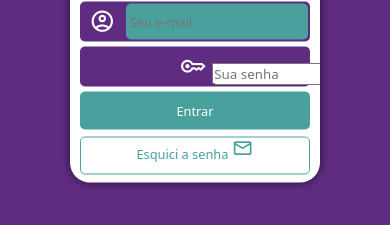
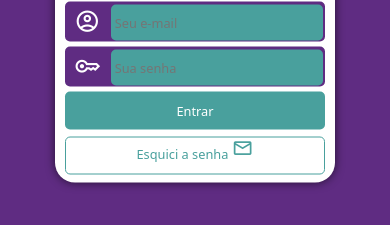
Before and after one commit to Carlos-Eduardo-31/projeto-login, a plain HTML site: page index.html in a window 390 px wide. Shown: the part 497-722 px from the top of the page. Drawn offline with nearby package versions, Linux system fonts and the light colour scheme.

Commit message:
estilos media query

```diff
--- a/Estilos/media-query.css
+++ b/Estilos/media-query.css
@@ -15,6 +15,11 @@ Grandes telas: acima de 1200px
         background-image: linear-gradient(to top, #49a09d,
         #5f2c82);
     }
+
+    div.campo > input{
+        transform: translateY(-6px);
+    }
+
 
     section#login{
         width: 80vw;
@@ -47,7 +52,7 @@ Grandes telas: acima de 1200px
     }
 
     div.campo > input{
-        transform: translateY(-6px);
+        transform: translateY(-7px);
     }
 
     section#login{
--- a/Estilos/style.css
+++ b/Estilos/style.css
@@ -32,7 +32,7 @@
     overflow: hidden;
 
     background-color: #fff;
-    width: 250px;
+    width: 280px;
     height: 515px;
     border-radius: 20px;
     box-shadow: 0px 0px 10px rgba(0, 0, 0, 0.63);
@@ -93,7 +93,7 @@
         font-size: 1em;
         width: calc(100% - 44px);
         height: 100%;
-        transform: translateY(-7px);
+        transform: translateY(-6px);
         border: 0px;
         border-radius: 5px;
         padding: 4px;
--- a/index.html
+++ b/index.html
@@ -31,7 +31,7 @@
                     <div class="campo">
 
                         <span class="material-symbols-outlined">
-                            key<span>
+                            key</span>
 
                         <input type="password" name="Senha" id="isenha" placeholder="Sua senha" autocomplete="current-password" required minlength="8" maxlength="16">
                         <label for="isenha"></label>
```
